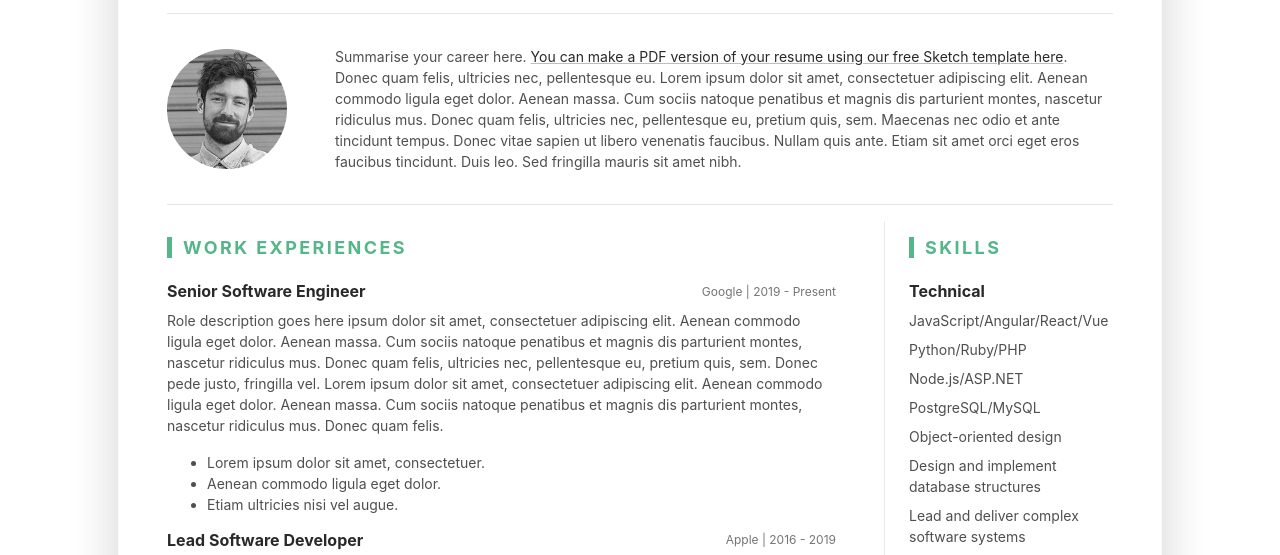
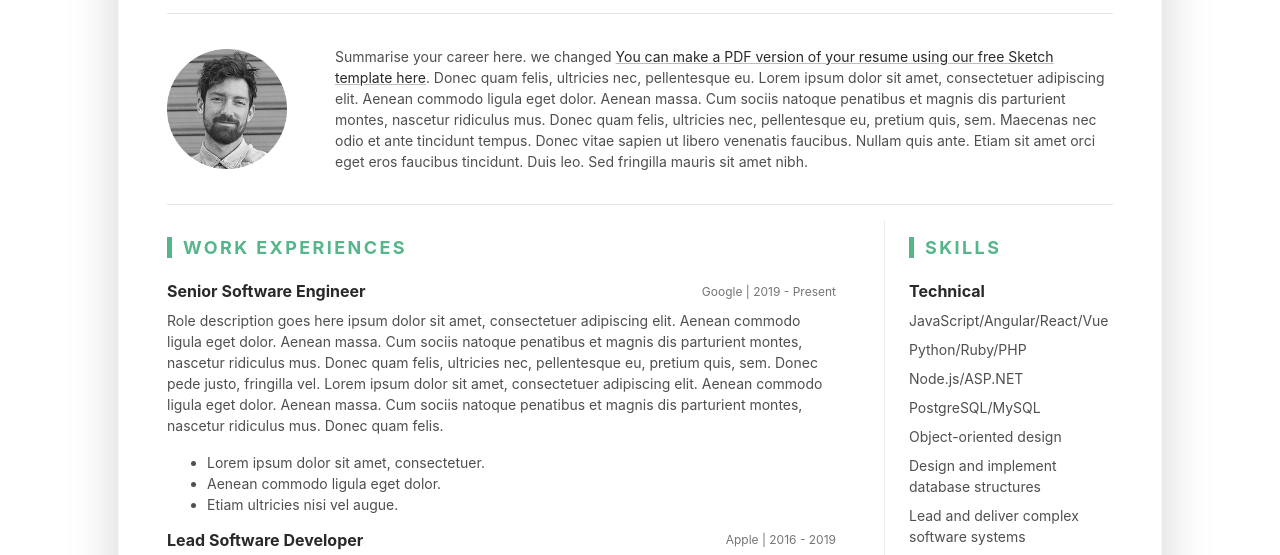
Before and after one commit to vaibhav-pawar/resume, a plain HTML site: page index.html in a window 1280 px wide. Shown: the part 207-762 px from the top of the page. Drawn offline with Linux system fonts and the light colour scheme.

Commit message:
changed again

```diff
--- a/index.html
+++ b/index.html
@@ -50,7 +50,7 @@
 					<div class="media flex-column flex-md-row align-items-center">
 						<img class="resume-profile-image mb-3 mb-md-0 mr-md-5 ml-md-0 rounded mx-auto" src="assets/images/resume-profile.png" alt="image">
 						<div class="media-body text-left">
-							<p class="mb-0">Summarise your career here. <a class="theme-link" href="https://themes.3rdwavemedia.com/resources/sketch-template/resume-sketch-sketch-resume-template-for-software-developers/" target="_blank">You can make a PDF version of your resume using our free Sketch template here</a>. Donec quam felis, ultricies nec, pellentesque eu. Lorem ipsum dolor sit amet, consectetuer adipiscing elit. Aenean commodo ligula eget dolor. Aenean massa. Cum sociis natoque penatibus et magnis dis parturient montes, nascetur ridiculus mus. Donec quam felis, ultricies nec, pellentesque eu, pretium quis, sem.  Maecenas nec odio et ante tincidunt tempus. Donec vitae sapien ut libero venenatis faucibus. Nullam quis ante. Etiam sit amet orci eget eros faucibus tincidunt. Duis leo. Sed fringilla mauris sit amet nibh. </p>
+							<p class="mb-0">Summarise your career here. we changed <a class="theme-link" href="https://themes.3rdwavemedia.com/resources/sketch-template/resume-sketch-sketch-resume-template-for-software-developers/" target="_blank">You can make a PDF version of your resume using our free Sketch template here</a>. Donec quam felis, ultricies nec, pellentesque eu. Lorem ipsum dolor sit amet, consectetuer adipiscing elit. Aenean commodo ligula eget dolor. Aenean massa. Cum sociis natoque penatibus et magnis dis parturient montes, nascetur ridiculus mus. Donec quam felis, ultricies nec, pellentesque eu, pretium quis, sem.  Maecenas nec odio et ante tincidunt tempus. Donec vitae sapien ut libero venenatis faucibus. Nullam quis ante. Etiam sit amet orci eget eros faucibus tincidunt. Duis leo. Sed fringilla mauris sit amet nibh. </p>
 						</div><!--//media-body-->
 					</div>
 				</div><!--//resume-intro-->
```
